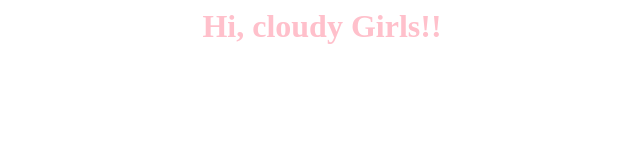
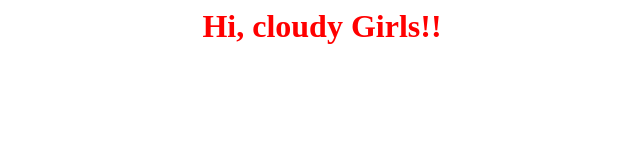
Before and after one commit to karanbawa48/Elastic-Beanstalk, a plain HTML site: page index.html in a window 1280 px wide. Shown: the whole page, without its empty margins (318-958 px from the left). Drawn offline with Linux system fonts and the light colour scheme.

Commit message:
testing-1

```diff
--- a/index.html
+++ b/index.html
@@ -1,3 +1,3 @@
 <center>
-<h1><font color="PINK">Hi, cloudy Girls!!	</font></h1>
+<h1><font color="RED">Hi, cloudy Girls!!	</font></h1>
 </center>
```
